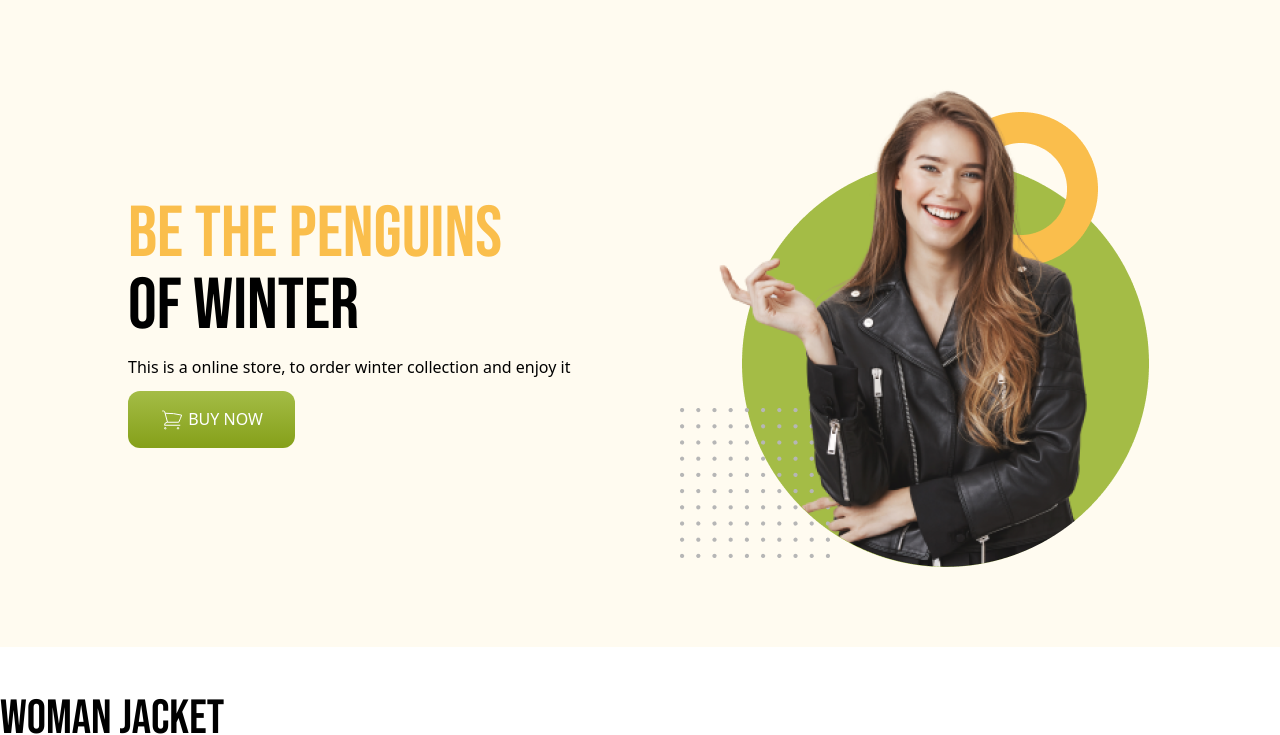
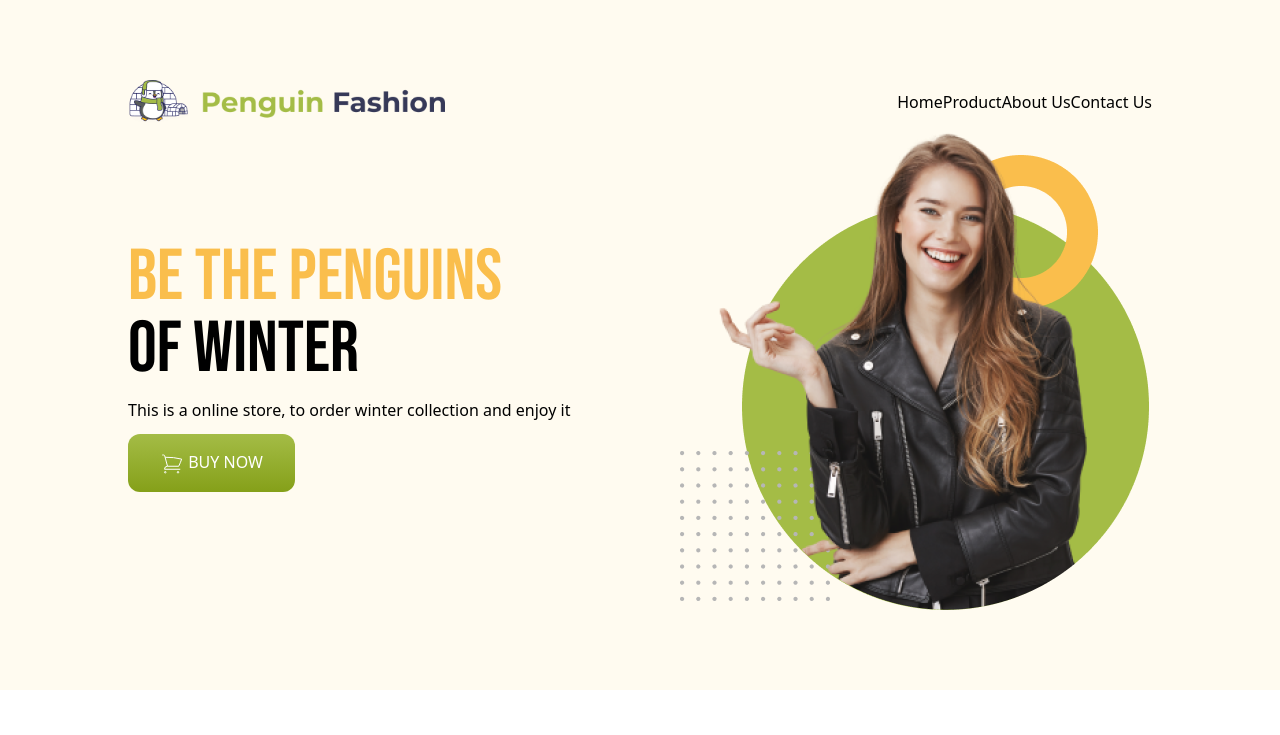
Before and after one commit to shabnam001/penguin-fashion-using-tailwind, a plain HTML site: page index.html in a window 1280 px wide. Shown: the top 735 px of the page. Drawn offline with nearby package versions, Linux system fonts and the light colour scheme.

Commit message:
nav section done

```diff
--- a/index.html
+++ b/index.html
@@ -21,7 +21,21 @@
 <body>
     <header class="bg-[#FFFBF0] md:px-32 px-4 py-4 md:py-20 ">
         <!--nav section start-->
-        <nav></nav>
+        <nav>
+            <div class="flex justify-between items-center">
+                <div class="max-w-xs">
+                    <img src="icons/logo.png" alt="">
+                </div>
+                <div>
+                    <ul class="flex justify-around">
+                        <li>Home</li>
+                        <li>Product</li>
+                        <li>About Us</li>
+                        <li>Contact Us</li>
+                    </ul>
+                </div>
+            </div>
+        </nav>
          <!--nav section start-->
         <!--banner section-->
         <div class="flex flex-col md:flex-row justify-between items-center">
```
